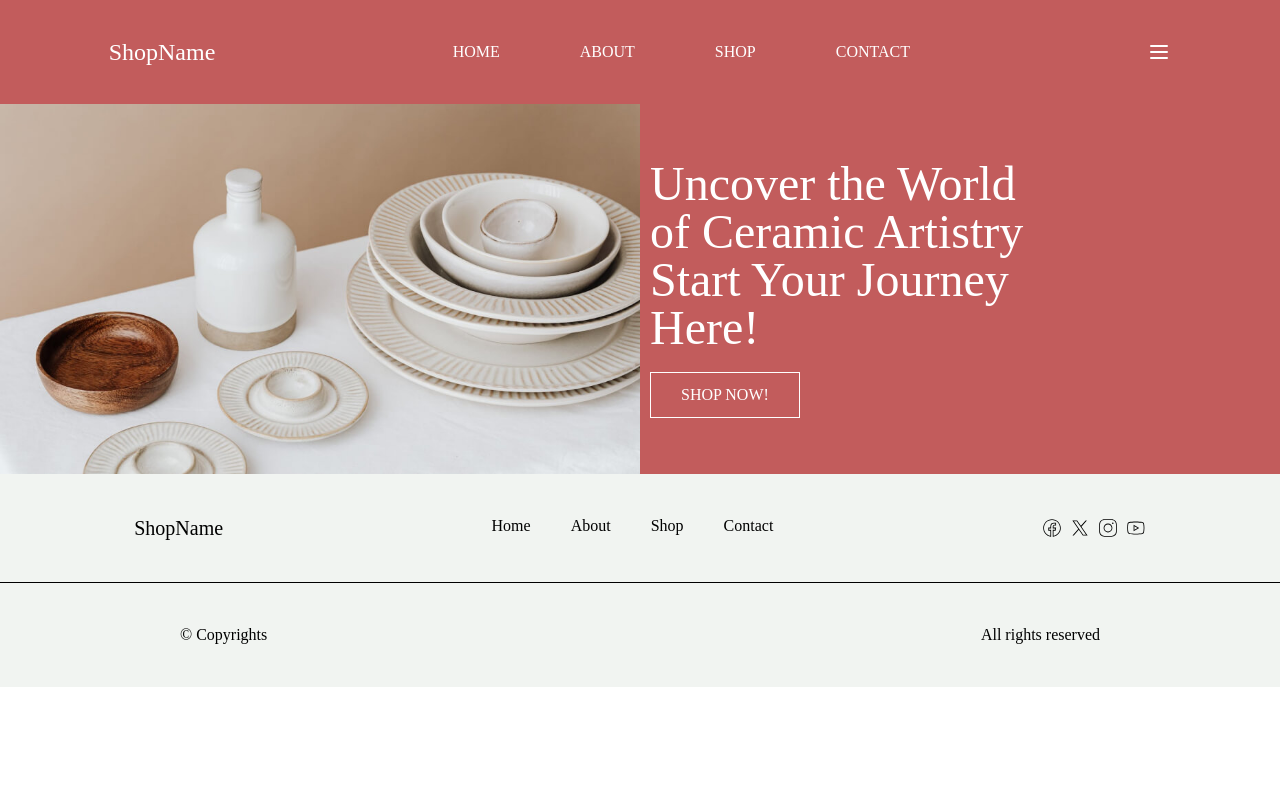
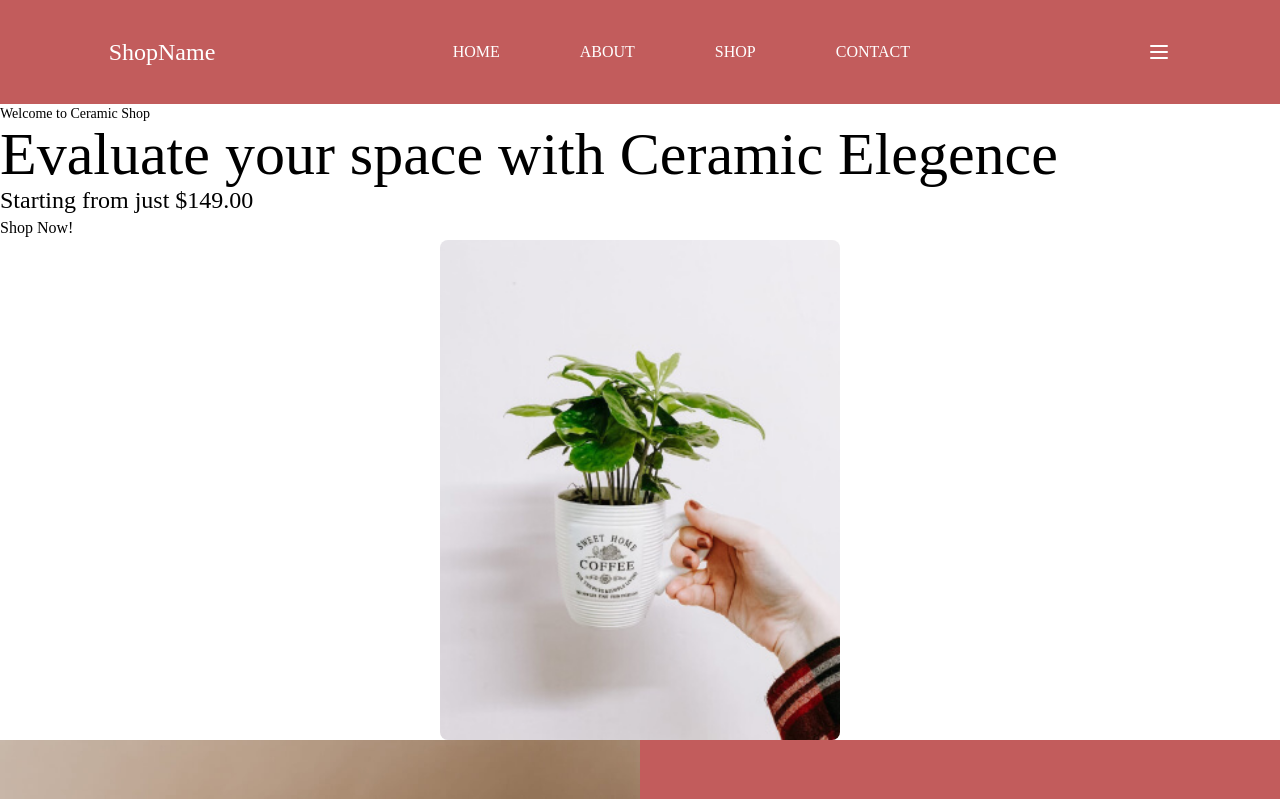
Before and after one commit to Vinzecta/Web-Project, a React (Vite) app: page / in a window 1280 px wide. Shown: the top 799 px of the page. Built offline with nearby package versions, Linux system fonts and the light colour scheme.

Commit message:
In progress styling Banner section

```diff
--- a/src/App.jsx
+++ b/src/App.jsx
@@ -5,11 +5,19 @@ import './App.css'
 import Header from './Components/header/Header'
 import Footer from './Components/footer/footer'
 import Hero from "./Components/Hero/Hero"
+import Banner from "./Components/Banner/Banner"
+import Image1 from "./assets/image-1.jpg"
 
 function App() {
   return (
     <>
       <Header />
+      <Banner welcome={"Welcome to Ceramic Shop"}
+              title={"Evaluate your space with Ceramic Elegence"}
+              content={"Starting from just $149.00"}
+              image={Image1}
+              button={"Shop Now!"}
+              />
       <Hero />
       <Footer />
     </>
--- a/src/Components/About Us/About.jsx
+++ b/src/Components/About Us/About.jsx
@@ -1,4 +1,4 @@
-import Banner from "../Banner"
+import Banner from "../Banner/Banner"
 import Header from "../header/Header";
 import Footer from "../footer/footer";
 import Image1 from "../../assets/image-1.jpg"
--- a/src/Components/Banner.jsx
+++ b/src/Components/Banner/Banner.jsx
@@ -1,14 +1,14 @@
 function Banner ({welcome, title, content, image, button}) {
     return (
-        <section className="flex justify-between p-5">
-            <div className="ml-20 p-5 w-1/2 m-auto">
-                <p>{welcome}</p>
+        <section className="">
+            <div className="">
+                <p className="text-sm">{welcome}</p>
                 <h1 className="text-6xl">{title}</h1>
                 <p className="text-2xl">{content}</p>
-                <button className="border">{button}</button>
+                <button className="text-base">{button}</button>
             </div>
 
-            <div className="mr-20 w-1/2">
+            <div className="">
                 <img src={image} alt='Banner Image' className="m-auto rounded-lg w-100"/>
             </div>
         </section>
--- a/src/Components/Contact Us/Contact.jsx
+++ b/src/Components/Contact Us/Contact.jsx
@@ -1,6 +1,6 @@
 import Header from "../header/Header";
 import Footer from "../footer/footer";
-import Banner from "../Banner";
+import Banner from "../Banner/Banner";
 import Image1 from "../../assets/image-1.jpg"
 import Info from "./Info";
 import Hero from "../Hero/Hero";
--- a/src/Components/Homepage/Homepage.jsx
+++ b/src/Components/Homepage/Homepage.jsx
@@ -1,6 +1,6 @@
 import Header from "../header/Header"
 import Footer from "../footer/footer"
-import Banner from "../Banner"
+import Banner from "../Banner/Banner"
 import Image from "../../assets/image-1.jpg"
 import Introduction from "./Introduction"
 import Category from "./Category"
```
Also changed, not shown: src/Components/Banner/Banner.css (added).
